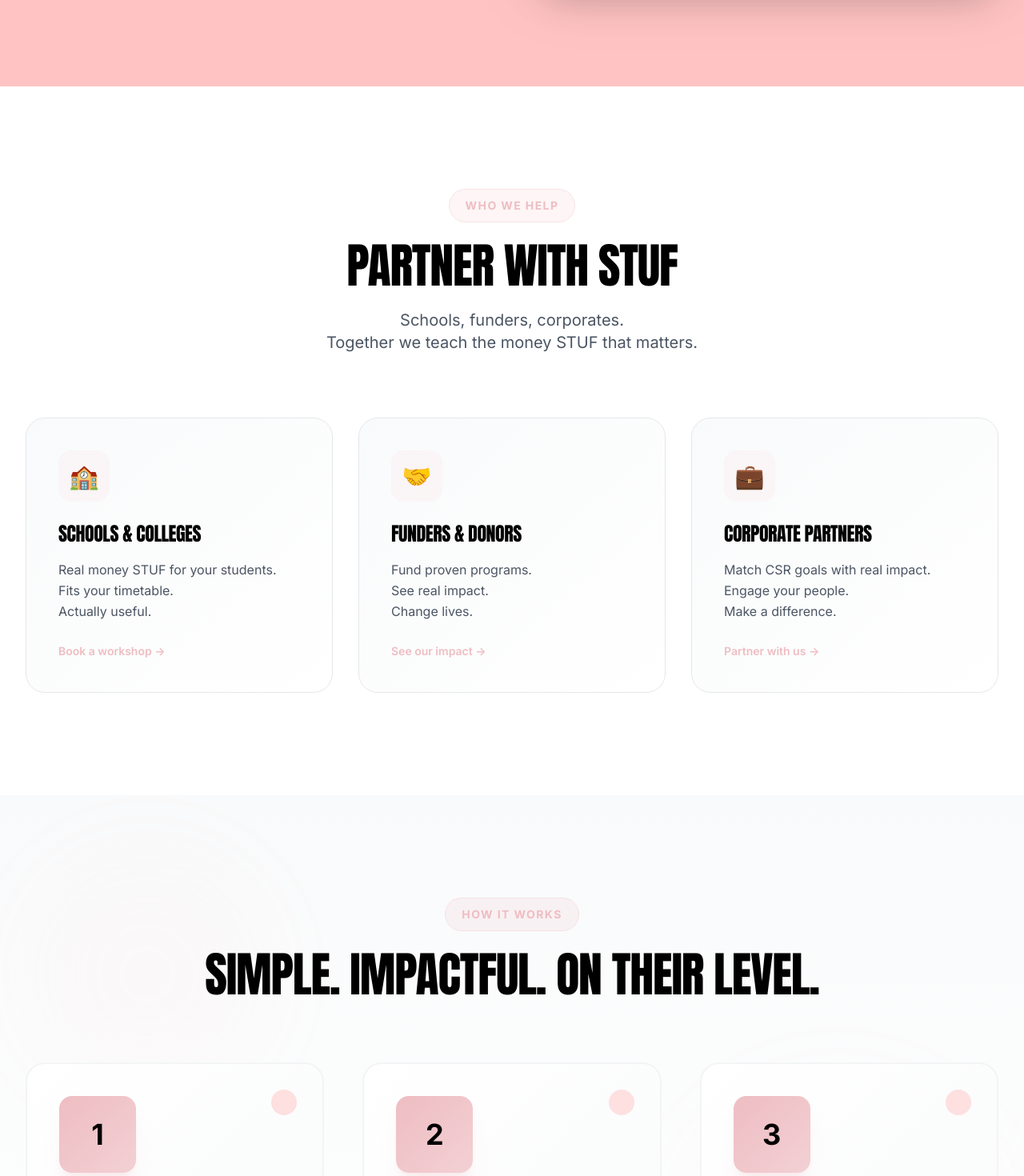
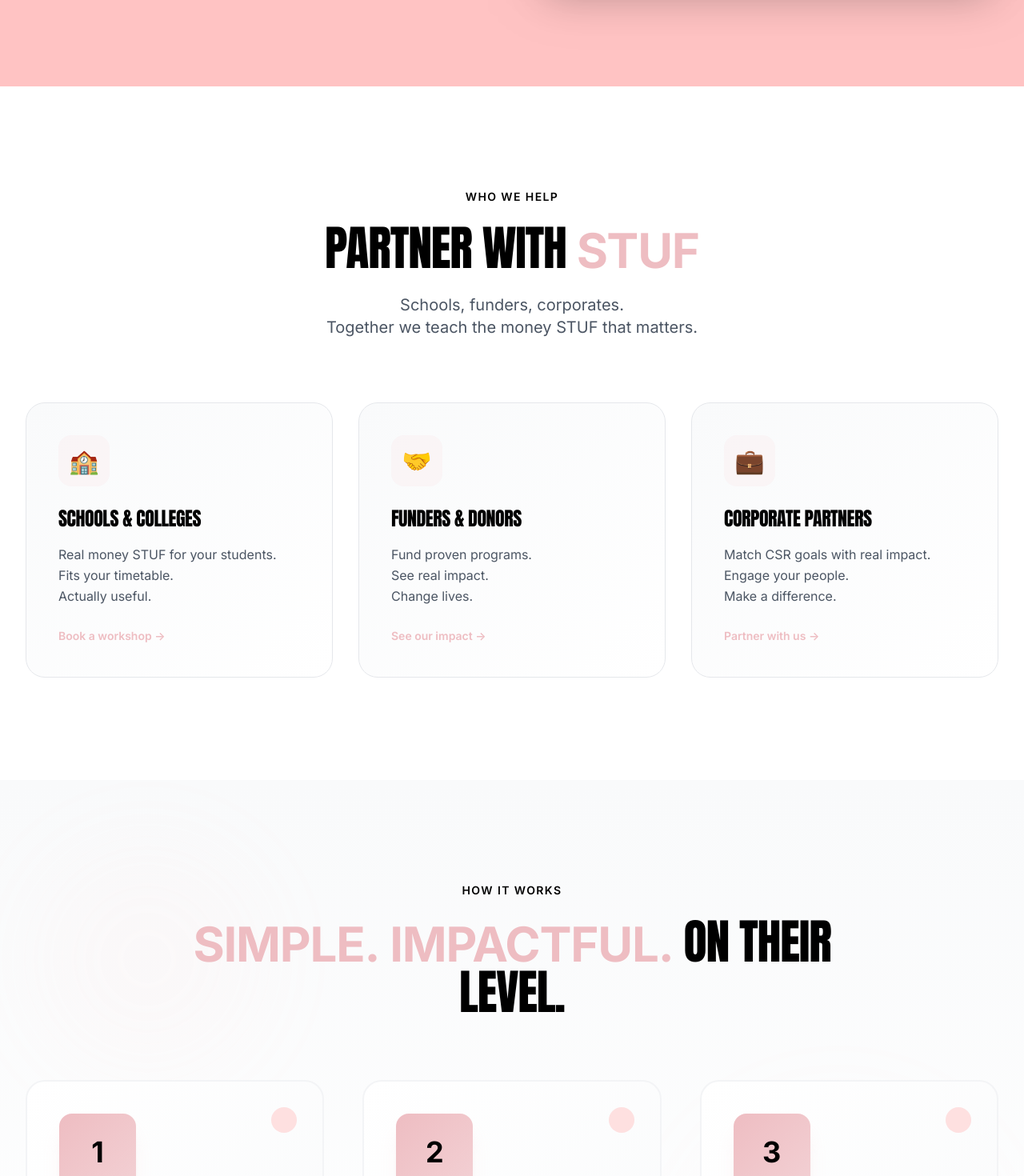
Before and after one commit to RayanYanat/STUF, a React (Vite) app: page / in a window 1280 px wide. Shown: the part 2679-4149 px from the top of the page at 80% size. Built offline with nearby package versions, Linux system fonts and the light colour scheme; a web font is replaced by a local one.

Commit message:
Enhance text contrast & emphasis

```diff
--- a/src/App.tsx
+++ b/src/App.tsx
@@ -333,11 +333,9 @@ function App() {
       <section id="who-we-help" className="bg-white py-20 lg:py-32">
         <div className="max-w-7xl mx-auto px-4 sm:px-6 lg:px-8">
           <div className="text-center mb-20 scroll-reveal max-w-4xl mx-auto">
-            <div className="inline-block bg-pink-accent/15 px-5 py-2.5 rounded-full mb-6 border border-pink-accent/30">
-              <p className="text-pink-accent font-bold text-sm uppercase tracking-widest">Who We Help</p>
-            </div>
+            <p className="text-black font-semibold text-sm uppercase tracking-widest mb-6">Who We Help</p>
             <h2 className="text-4xl sm:text-5xl lg:text-6xl font-bold text-black mb-6 leading-tight">
-              Partner With STUF
+              Partner With <span className="text-pink-accent">STUF</span>
             </h2>
             <p className="text-xl text-gray-600 max-w-3xl mx-auto">
               Schools, funders, corporates.<br />
@@ -402,11 +400,9 @@ function App() {
 
         <div className="max-w-7xl mx-auto px-4 sm:px-6 lg:px-8 relative z-10">
           <div className="text-center mb-20 scroll-reveal max-w-4xl mx-auto">
-            <div className="inline-block bg-pink-accent/15 px-5 py-2.5 rounded-full mb-6 border border-pink-accent/30">
-              <p className="text-pink-accent font-bold text-sm uppercase tracking-widest">How It Works</p>
-            </div>
+            <p className="text-black font-semibold text-sm uppercase tracking-widest mb-6">How It Works</p>
             <h2 className="text-4xl sm:text-5xl lg:text-6xl font-bold text-black mb-6 leading-tight">
-              Simple. Impactful. On Their Level.
+              <span className="text-pink-accent">Simple.</span> <span className="text-pink-accent">Impactful.</span> On Their Level.
             </h2>
           </div>
 
```
